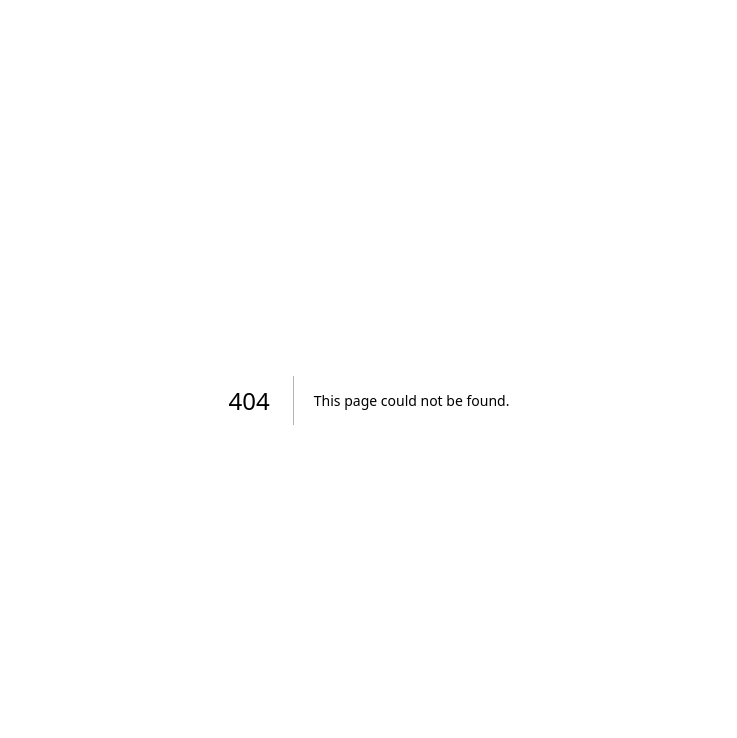
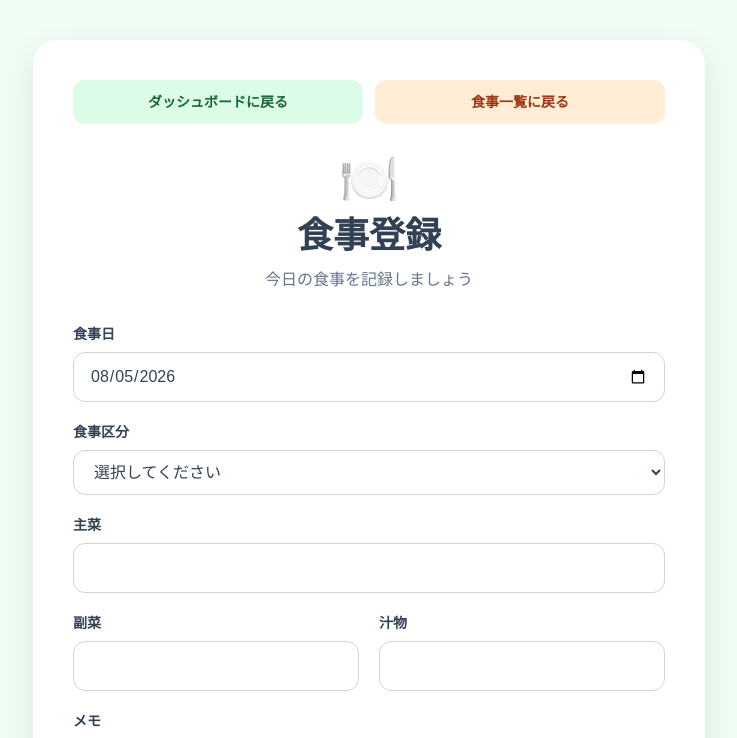
Before and after one commit to shoudaiuchida/meal-management-app, a Next.js app: page /meals/new in a window 1280 px wide. Before the commit this address had no page. Shown: the top 738 px of the page, without its empty margins (271-1008 px from the left). Built offline with nearby package versions, Linux system fonts and the light colour scheme.

Commit message:
食事登録機能を実装

```diff
--- /dev/null
+++ b/app/api/meals/route.ts
@@ -0,0 +1,91 @@
+import { db } from "@/lib/db";
+import { getCurrentUser } from "@/lib/auth";
+
+export async function POST(request: Request) {
+  try {
+    const user = await getCurrentUser();
+
+    if (!user) {
+      return Response.json(
+        {
+          message: "ログインが必要です。",
+        },
+        { status: 401 },
+      );
+    }
+
+    const body = await request.json();
+
+    const {
+      mealDate,
+      mealTypeId,
+      mainDish,
+      sideDish,
+      soup,
+      memo,
+    } = body;
+
+    if (
+      typeof mealDate !== "string" ||
+      typeof mealTypeId !== "number" ||
+      typeof mainDish !== "string" ||
+      !mealDate ||
+      !mainDish.trim()
+    ) {
+      return Response.json(
+        {
+          message: "食事日、食事区分、主菜を入力してください。",
+        },
+        { status: 400 },
+      );
+    }
+
+    const result = await db.query(
+      `
+        INSERT INTO meals (
+          user_id,
+          meal_type_id,
+          meal_date,
+          main_dish,
+          side_dish,
+          soup,
+          memo
+        )
+        VALUES ($1, $2, $3, $4, $5, $6, $7)
+        RETURNING id
+      `,
+      [
+        user.userId,
+        mealTypeId,
+        mealDate,
+        mainDish.trim(),
+        typeof sideDish === "string" && sideDish.trim()
+          ? sideDish.trim()
+          : null,
+        typeof soup === "string" && soup.trim()
+          ? soup.trim()
+          : null,
+        typeof memo === "string" && memo.trim()
+          ? memo.trim()
+          : null,
+      ],
+    );
+
+    return Response.json(
+      {
+        message: "食事を登録しました。",
+        mealId: result.rows[0].id,
+      },
+      { status: 201 },
+    );
+  } catch (error) {
+    console.error("Meal registration error:", error);
+
+    return Response.json(
+      {
+        message: "食事の登録中にエラーが発生しました。",
+      },
+      { status: 500 },
+    );
+  }
+}
--- /dev/null
+++ b/app/meals/new/page.tsx
@@ -0,0 +1,208 @@
+"use client";
+
+import { FormEvent, useState } from "react";
+import Link from "next/link";
+
+export default function NewMealPage() {
+  const [mealDate, setMealDate] = useState(() => {
+    const today = new Date();
+    const year = today.getFullYear();
+    const month = String(today.getMonth() + 1).padStart(2, "0");
+    const day = String(today.getDate()).padStart(2, "0");
+
+    return `${year}-${month}-${day}`;
+  });
+  const [mealTypeId, setMealTypeId] = useState("");
+  const [mainDish, setMainDish] = useState("");
+  const [sideDish, setSideDish] = useState("");
+  const [soup, setSoup] = useState("");
+  const [memo, setMemo] = useState("");
+  const [message, setMessage] = useState("");
+  const [isSubmitting, setIsSubmitting] = useState(false);
+
+  async function handleSubmit(event: FormEvent<HTMLFormElement>) {
+    event.preventDefault();
+    setMessage("");
+    setIsSubmitting(true);
+
+    try {
+      const response = await fetch("/api/meals", {
+        method: "POST",
+        headers: {
+          "Content-Type": "application/json",
+        },
+        body: JSON.stringify({
+          mealDate,
+          mealTypeId: Number(mealTypeId),
+          mainDish,
+          sideDish,
+          soup,
+          memo,
+        }),
+      });
+
+      const data = await response.json();
+
+      if (!response.ok) {
+        setMessage(data.message ?? "食事の登録に失敗しました。");
+        return;
+      }
+
+      setMessage("食事を登録しました。");
+      setMainDish("");
+      setSideDish("");
+      setSoup("");
+      setMemo("");
+    } catch (error) {
+      console.error("Meal registration failed:", error);
+      setMessage("通信に失敗しました。もう一度お試しください。");
+    } finally {
+      setIsSubmitting(false);
+    }
+  }
+
+  return (
+    <main className="min-h-screen bg-[#f0fdf4] px-4 py-10 text-[#334155] sm:px-6">
+      <section className="mx-auto w-full max-w-2xl rounded-3xl bg-white p-6 shadow-[0_12px_32px_rgba(51,65,85,0.12)] sm:p-10">
+        <nav
+          aria-label="戻るメニュー"
+          className="mb-8 grid gap-3 sm:grid-cols-2"
+        >
+          <Link
+            href="/dashboard"
+            className="flex items-center justify-center rounded-xl bg-[#dcfce7] px-4 py-3 text-sm font-bold text-[#166534] no-underline transition hover:brightness-95"
+          >
+            ダッシュボードに戻る
+          </Link>
+          <Link
+            href="/meals"
+            className="flex items-center justify-center rounded-xl bg-[#ffedd5] px-4 py-3 text-sm font-bold text-[#9a3412] no-underline transition hover:brightness-95"
+          >
+            食事一覧に戻る
+          </Link>
+        </nav>
+
+        <div className="mb-8 text-center">
+          <div className="mb-3 text-5xl">🍽️</div>
+          <h1 className="m-0 text-3xl font-bold sm:text-4xl">食事登録</h1>
+          <p className="mt-3 text-sm text-[#64748b] sm:text-base">
+            今日の食事を記録しましょう
+          </p>
+        </div>
+
+        <form className="flex flex-col gap-5" onSubmit={handleSubmit}>
+          <div className="flex flex-col gap-2">
+            <label htmlFor="mealDate" className="text-sm font-semibold">
+              食事日
+            </label>
+            <input
+              id="mealDate"
+              name="mealDate"
+              type="date"
+              value={mealDate}
+              onChange={(event) => setMealDate(event.target.value)}
+              required
+              className="w-full rounded-xl border border-[#cbd5e1] bg-white px-4 py-3 text-base outline-none transition focus:border-[#4ade80] focus:ring-3 focus:ring-[#4ade80]/20"
+            />
+          </div>
+
+          <div className="flex flex-col gap-2">
+            <label htmlFor="mealTypeId" className="text-sm font-semibold">
+              食事区分
+            </label>
+            <select
+              id="mealTypeId"
+              name="mealTypeId"
+              value={mealTypeId}
+              onChange={(event) => setMealTypeId(event.target.value)}
+              required
+              className="w-full rounded-xl border border-[#cbd5e1] bg-white px-4 py-3 text-base outline-none transition focus:border-[#4ade80] focus:ring-3 focus:ring-[#4ade80]/20"
+            >
+              <option value="">選択してください</option>
+              <option value="1">朝食</option>
+              <option value="2">昼食</option>
+              <option value="3">夕食</option>
+            </select>
+          </div>
+
+          <div className="flex flex-col gap-2">
+            <label htmlFor="mainDish" className="text-sm font-semibold">
+              主菜
+            </label>
+            <input
+              id="mainDish"
+              name="mainDish"
+              type="text"
+              value={mainDish}
+              onChange={(event) => setMainDish(event.target.value)}
+              required
+              className="w-full rounded-xl border border-[#cbd5e1] bg-white px-4 py-3 text-base outline-none transition focus:border-[#4ade80] focus:ring-3 focus:ring-[#4ade80]/20"
+            />
+          </div>
+
+          <div className="grid gap-5 sm:grid-cols-2">
+            <div className="flex flex-col gap-2">
+              <label htmlFor="sideDish" className="text-sm font-semibold">
+                副菜
+              </label>
+              <input
+                id="sideDish"
+                name="sideDish"
+                type="text"
+                value={sideDish}
+                onChange={(event) => setSideDish(event.target.value)}
+                className="w-full rounded-xl border border-[#cbd5e1] bg-white px-4 py-3 text-base outline-none transition focus:border-[#4ade80] focus:ring-3 focus:ring-[#4ade80]/20"
+              />
+            </div>
+
+            <div className="flex flex-col gap-2">
+              <label htmlFor="soup" className="text-sm font-semibold">
+                汁物
+              </label>
+              <input
+                id="soup"
+                name="soup"
+                type="text"
+                value={soup}
+                onChange={(event) => setSoup(event.target.value)}
+                className="w-full rounded-xl border border-[#cbd5e1] bg-white px-4 py-3 text-base outline-none transition focus:border-[#4ade80] focus:ring-3 focus:ring-[#4ade80]/20"
+              />
+            </div>
+          </div>
+
+          <div className="flex flex-col gap-2">
+            <label htmlFor="memo" className="text-sm font-semibold">
+              メモ
+            </label>
+            <textarea
+              id="memo"
+              name="memo"
+              value={memo}
+              onChange={(event) => setMemo(event.target.value)}
+              rows={4}
+              className="w-full resize-y rounded-xl border border-[#cbd5e1] bg-white px-4 py-3 text-base outline-none transition focus:border-[#4ade80] focus:ring-3 focus:ring-[#4ade80]/20"
+            />
+          </div>
+
+          {message && (
+            <p
+              role="status"
+              aria-live="polite"
+              className="m-0 rounded-xl bg-[#f0fdf4] px-4 py-3 text-center text-sm font-semibold text-[#166534]"
+            >
+              {message}
+            </p>
+          )}
+
+          <button
+            type="submit"
+            disabled={isSubmitting}
+            className="mt-2 w-full cursor-pointer rounded-xl border-0 bg-[#4ade80] px-4 py-3.5 text-base font-bold text-[#14532d] transition hover:brightness-95 disabled:cursor-not-allowed disabled:opacity-60"
+          >
+            {isSubmitting ? "登録中..." : "登録する"}
+          </button>
+        </form>
+      </section>
+    </main>
+  );
+}
--- a/proxy.ts
+++ b/proxy.ts
@@ -11,5 +11,5 @@ export function proxy(request: NextRequest) {
 }
 
 export const config = {
-  matcher: ["/dashboard/:path*"],
+  matcher: ["/dashboard/:path*", "/meals/new"],
 };
```
Also changed, not shown: 1 other file (tests, documents, lock files or other folders).
